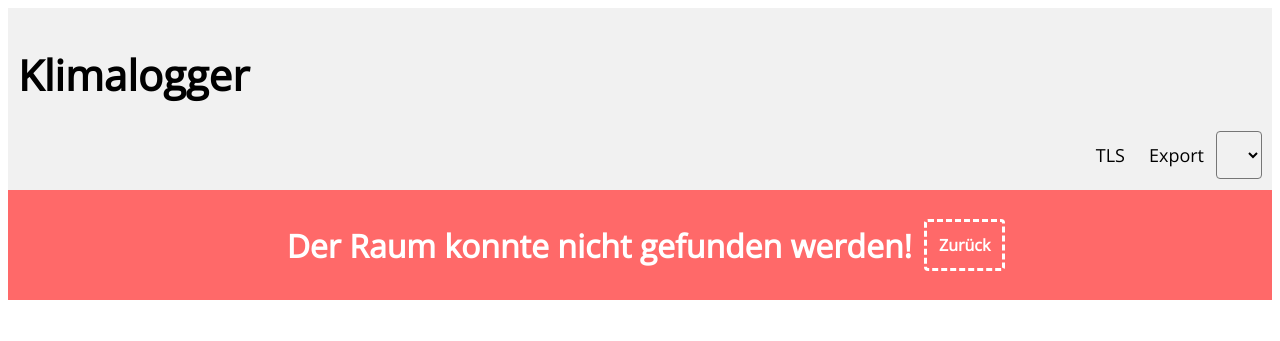
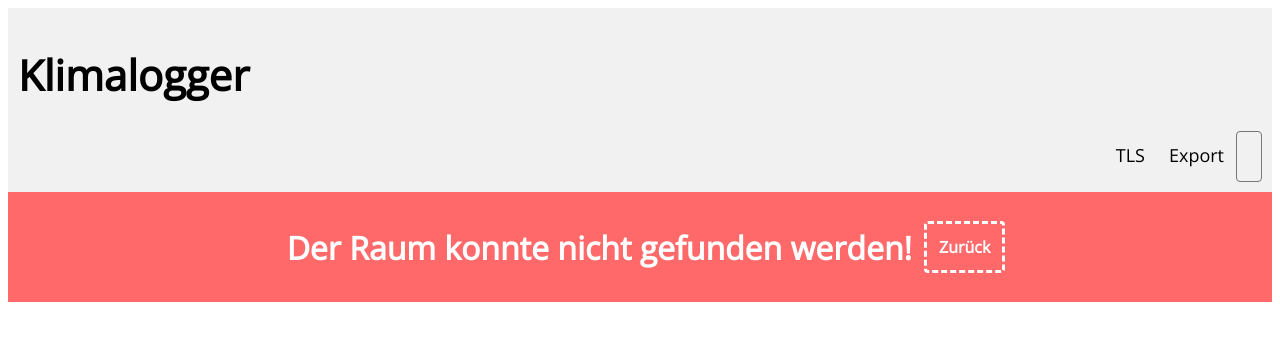
Before and after one commit to julian-owd/Klimalogger, a PHP site: page /wetter/ in a window 1280 px wide. Shown: the top 341 px of the page. Run offline with PHP 8.4, Linux system fonts and the light colour scheme; data that the repository does not hold is empty; some libraries are stand-ins or nearby versions.

Commit message:
Fix website
- Show full labels on y-Axis
- Fix select in Safari
- Made diagrams work

```diff
--- a/Website/css/style.css
+++ b/Website/css/style.css
@@ -13,6 +13,9 @@ body {
 }
 
 .header select {
+	-webkit-appearance: none;
+ 	-moz-appearance: none;
+  	appearance: none;
 	float: right;
 	padding: 12px;
 	font-size: 18px;
--- a/Website/data/get_co2_data.php
+++ b/Website/data/get_co2_data.php
@@ -24,10 +24,10 @@ if (isset($_GET['r'])) {
 		$sub_array = array();
 		$datetime = explode(",", $date);
 		$sub_array[] = array(
-				"v" => 'Date(' . $datetime[0] . ',' . $datetime[1] - 1 . ',' . $datetime[2] . ',' . $datetime[3] . ',' . $datetime[4] . ',' . $datetime[5] . ',' . ')'
+				"v" => 'Date(' . $datetime[0] . ',' . ($datetime[1] - 1) . ',' . $datetime[2] . ',' . $datetime[3] . ',' . $datetime[4] . ',' . $datetime[5] . ')'
 			);
 		$sub_array[] = array(
-				"v" => $co2
+				"v" => number_format($co2, 0, '', '')
 			);
 
 		$rows[] = array(
--- a/Website/data/get_humidity_data.php
+++ b/Website/data/get_humidity_data.php
@@ -24,10 +24,10 @@ if (isset($_GET['r'])) {
 		$sub_array = array();
 		$datetime = explode(",", $date);
 		$sub_array[] = array(
-				"v" => 'Date(' . $datetime[0] . ',' . $datetime[1] - 1 . ',' . $datetime[2] . ',' . $datetime[3] . ',' . $datetime[4] . ',' . $datetime[5] . ',' . ')'
+				"v" => 'Date(' . $datetime[0] . ',' . ($datetime[1] - 1) . ',' . $datetime[2] . ',' . $datetime[3] . ',' . $datetime[4] . ',' . $datetime[5] . ')'
 			);
 		$sub_array[] = array(
-				"v" => $humidity
+				"v" => number_format($humidity, 2)
 			);
 
 		$rows[] = array(
--- a/Website/data/get_temp_data.php
+++ b/Website/data/get_temp_data.php
@@ -24,10 +24,10 @@ if (isset($_GET['r'])) {
 		$sub_array = array();
 		$datetime = explode(",", $date);
 		$sub_array[] = array(
-				"v" => 'Date(' . $datetime[0] . ',' . $datetime[1] - 1 . ',' . $datetime[2] . ',' . $datetime[3] . ',' . $datetime[4] . ',' . $datetime[5] . ',' . ')'
+				"v" => 'Date(' . $datetime[0] . ',' . ($datetime[1] - 1) . ',' . $datetime[2] . ',' . $datetime[3] . ',' . $datetime[4] . ',' . $datetime[5] . ')'
 			);
 		$sub_array[] = array(
-				"v" => $temperature
+				"v" => number_format($temperature, 2)
 			);
 
 		$rows[] = array(
--- a/Website/index.php
+++ b/Website/index.php
@@ -106,9 +106,11 @@
 		$db->close();
 ?>
 
-		<div id="temp_chart" style="width: 100%; height: 500px;"></div>
-		<div id="humidity_chart" style="width: 100%; height: 500px;"></div>
-		<div id="co2_chart" style="width: 100%; height: 500px;"></div>
+		<div class="diagrams">
+			<div id="temp_chart" style="width: 100%; height: 500px;"></div>
+			<div id="humidity_chart" style="width: 100%; height: 500px;"></div>
+			<div id="co2_chart" style="width: 100%; height: 500px;"></div>
+		</div>
 
     </body>
 </html>
--- a/Website/js/co2_graph.js
+++ b/Website/js/co2_graph.js
@@ -20,15 +20,15 @@ $(function() {
 
 		// Create data table out of JSON data
 		var data = new google.visualization.DataTable(jsonData);
-
 		var dateFormatter = new google.visualization.DateFormat({pattern: 'dd.MM.yyyy HH:mm:ss'});
 		dateFormatter.format(data, 0);
 
 		var options = {
 			title: 'Kohlenstoffdioxidgehalt in ppm',
 			legend: {position: 'bottom'},
-			chartArea: {width: '95%', height: '65%'},
-			hAxis: {format: 'HH:mm:ss'},
+			chartArea: {width: '90%', height: '65%'},
+			hAxis: {format: 'HH:mm'},
+			vAxis: {format: '####'},
 			colors: ['#983b46']
 		};
 
--- a/Website/js/humidity_graph.js
+++ b/Website/js/humidity_graph.js
@@ -20,15 +20,15 @@ $(function() {
 
 		// Create data table out of JSON data
 		var data = new google.visualization.DataTable(jsonData);
-
 		var dateFormatter = new google.visualization.DateFormat({pattern: 'dd.MM.yyyy HH:mm:ss'});
 		dateFormatter.format(data, 0);
 
 		var options = {
 			title: 'Luftfeuchtigkeit in %',
 			legend: {position: 'bottom'},
-			chartArea: {width: '95%', height: '65%'},
-			hAxis: {format: 'HH:mm:ss'},
+			chartArea: {width: '90%', height: '65%'},
+			hAxis: {format: 'HH:mm'},
+			vAxis: {format: '##'},
 			colors: ['#3b9881']
 		};
 
--- a/Website/js/temp_graph.js
+++ b/Website/js/temp_graph.js
@@ -20,15 +20,15 @@ $(function() {
 
 		// Create data table out of JSON data
 		var data = new google.visualization.DataTable(jsonData);
-
 		var dateFormatter = new google.visualization.DateFormat({pattern: 'dd.MM.yyyy HH:mm:ss'});
 		dateFormatter.format(data, 0);
 
 		var options = {
 			title: 'Temperatur in Grad Celcius',
 			legend: {position: 'bottom'},
-			chartArea: {width: '95%', height: '65%'},
-			hAxis: {format: 'HH:mm:ss'},
+			chartArea: {width: '90%', height: '65%'},
+			hAxis: {format: 'HH:mm'},
+			vAxis: {format: '##'},
 			colors: ['#3b7f98']
 		};
 
```
